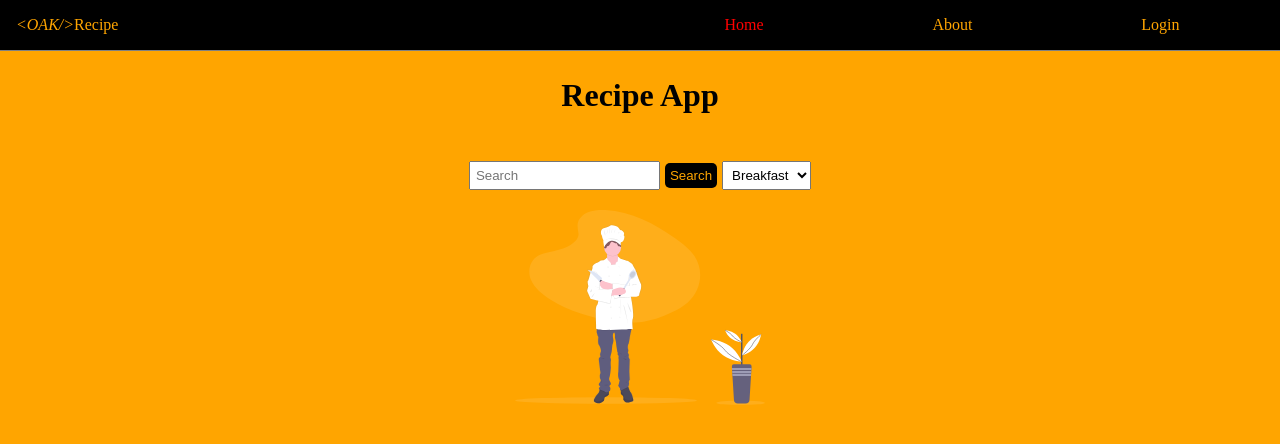
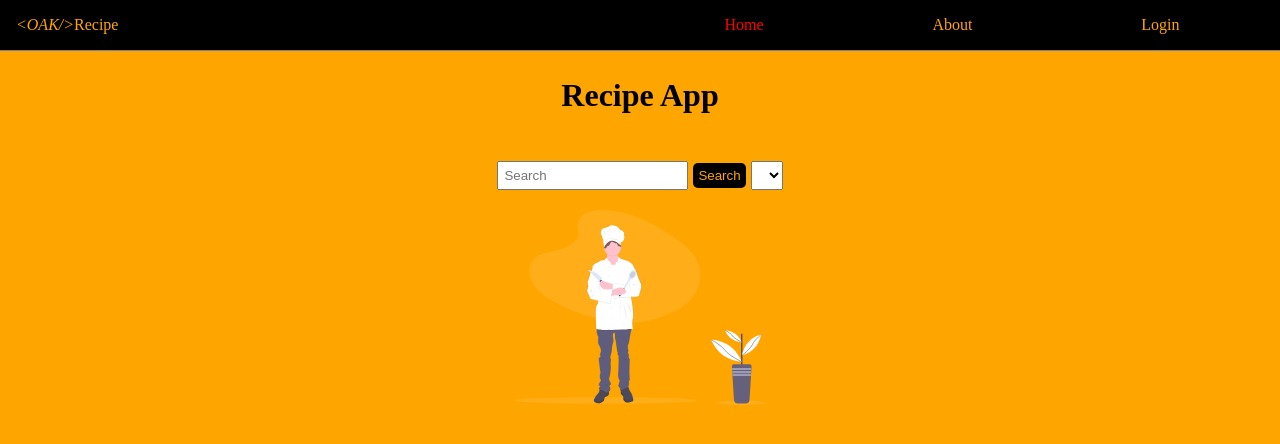
Before and after one commit to Chupacabra44/recipe-app, a React (Create React App) app: page / in a window 1280 px wide. Shown: the top 444 px of the page. Built offline with nearby package versions, Linux system fonts and the light colour scheme.

Commit message:
select recipe with selection of category

```diff
--- a/src/components/card/Card.jsx
+++ b/src/components/card/Card.jsx
@@ -3,7 +3,7 @@ import defaultImage from "../../assets/default-image.jpg";
 import "./Card.css";
 
 const Card = ({ recipes }) => {
-  console.log(recipes);
+  // console.log(recipes);
   const navigate = useNavigate();
 
   return (
--- a/src/components/header/Header.jsx
+++ b/src/components/header/Header.jsx
@@ -6,7 +6,7 @@ const Header = ({
   setQuery,
   selectedMeal,
   setSelectedMeal,
-  mealTypes,
+  category,
   getData,
 }) => {
   const handleSubmit = (event) => {
@@ -28,14 +28,14 @@ const Header = ({
           />
           <button type="submit">Search</button>
           <select
-            name="mealType"
-            id="mealType"
+            name="category"
+            id="category"
             value={selectedMeal}
             onChange={(event) => setSelectedMeal(event.target.value)}
           >
-            {mealTypes.map((mealType, index) => (
-              <option value={mealType} key={index}>
-                {mealType}
+            {category.map((categories, index) => (
+              <option value={categories} key={index}>
+                {categories}
               </option>
             ))}
           </select>
--- a/src/pages/home/Home.jsx
+++ b/src/pages/home/Home.jsx
@@ -7,15 +7,14 @@ import home from "../../assets/home.svg";
 
 const Home = () => {
   const [query, setQuery] = useState("");
-  const [selectedMeal, setSelectedMeal] = useState("breakfast");
+  const [selectedMeal, setSelectedMeal] = useState("Vegetarian");
   const [recipes, setRecipes] = useState(null);
+  const [category, setCategory] = useState([]);
 
   // const appId = process.env.REACT_APP_API_ID;
   // const appKey = process.env.REACT_APP_API_KEY;
 
   //https://developer.edamam.com/edamam-docs-recipe-api - doesn't work like before 2 years
-
-  const mealTypes = ["Breakfast", "Lunch", "Dinner", "Snack", "TeaTime"];
 
   const url = `https://www.themealdb.com/api/json/v1/1/search.php?s=${query}`;
 
@@ -24,12 +23,18 @@ const Home = () => {
       const { data } = await axios(url);
       setRecipes(data.meals || []);
       console.log(data.meals);
+      const uniqueCategories = [
+        ...new Set(data.meals.map((meal) => meal.strCategory)),
+      ];
+      setCategory(uniqueCategories);
     } catch (error) {
       console.log(error);
     }
   };
 
-  console.log(recipes);
+  const filteredRecipes = selectedMeal
+    ? (recipes || []).filter((meal) => meal.strCategory === selectedMeal)
+    : recipes || [];
 
   // useEffect(() => {
   //   getData();
@@ -42,12 +47,12 @@ const Home = () => {
         setQuery={setQuery}
         selectedMeal={selectedMeal}
         setSelectedMeal={setSelectedMeal}
-        mealTypes={mealTypes}
+        category={category}
         getData={getData}
       />
       {!recipes && <img className="homeImg" src={home} alt="home" />}
       {recipes?.length === 0 && <h1>Sorry. Try Another Food Name</h1>}
-      {recipes?.length > 0 && <Card recipes={recipes} />}
+      {filteredRecipes?.length > 0 && <Card recipes={filteredRecipes} />}
     </div>
   );
 };
```
